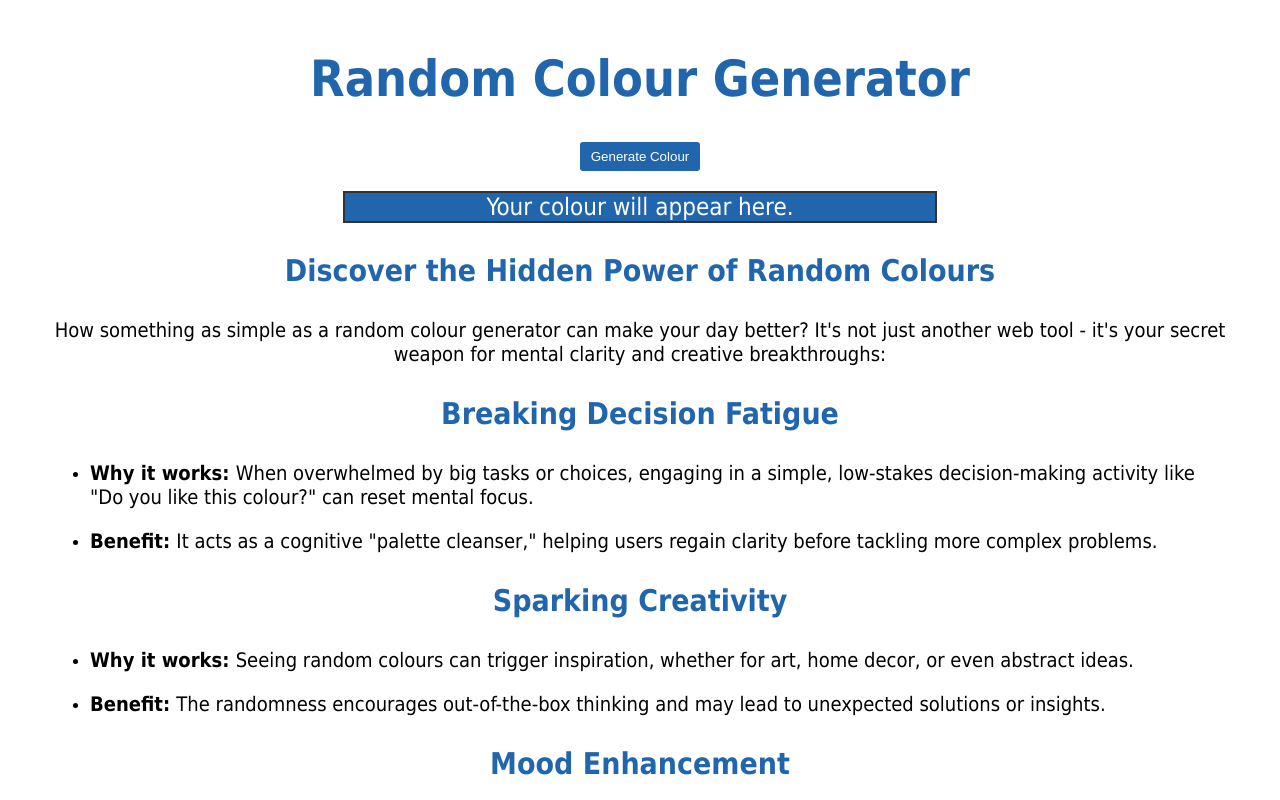
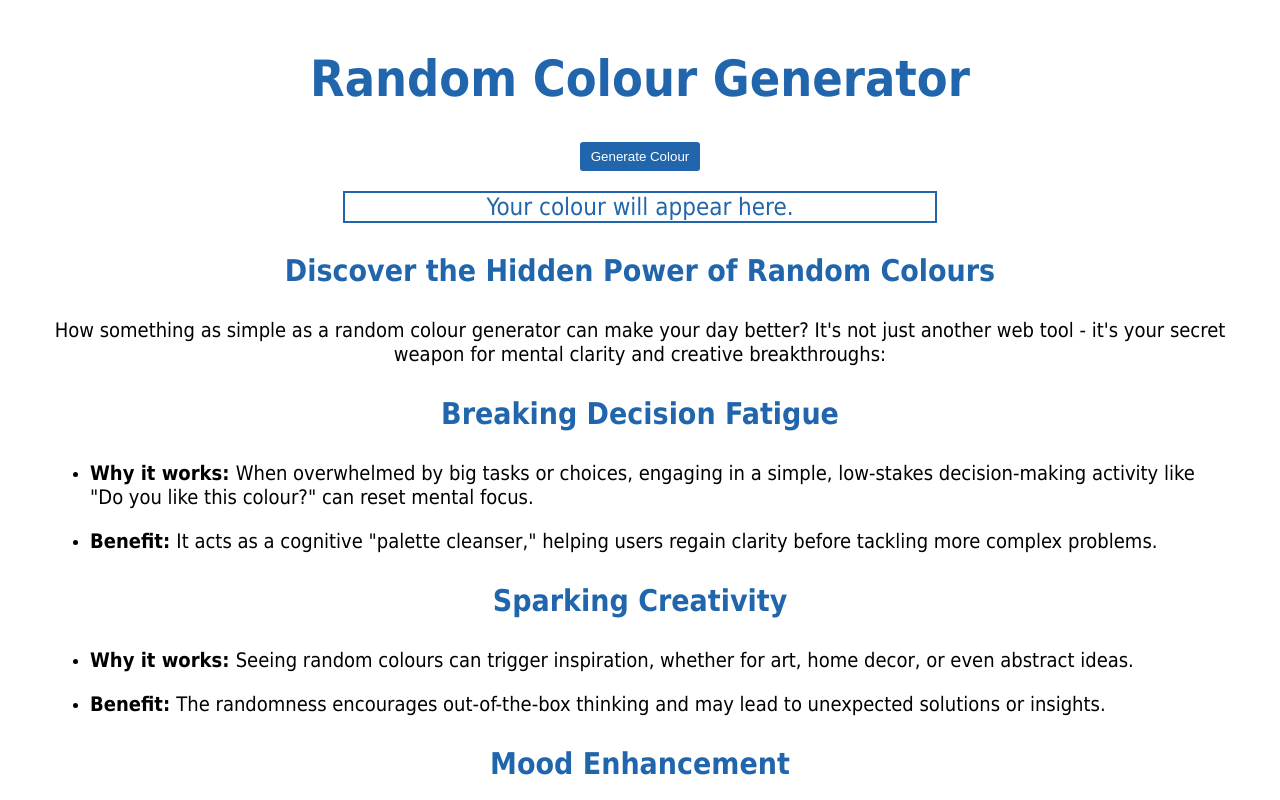
Before and after one commit to lzrdGreen/Random-Colour-Microservice, a plain HTML site: page index.html in a window 1280 px wide. Shown: the top 800 px of the page. Drawn offline with Linux system fonts and the light colour scheme.

Commit message:
Slightly editied the text

```diff
--- a/index.html
+++ b/index.html
@@ -54,12 +54,12 @@
             margin: 20px auto;
             width: 50%;
             height: auto;
-            background-color: #2166ac;
+            background-color: white;
             display: flex;
             justify-content: center;
             align-items: center;
-            border: 2px solid #333;
-            color: white;
+            border: 2px solid #2166ac;
+            color: #2166ac;
             font-size: 1.5em;
             transition: width 0.3s, height 0.3s;
         }
@@ -138,7 +138,8 @@
     </ul>
 
     <p>The beauty lies in its simplicity - everyone understands colour, whether you're a seasoned designer or just someone looking for a moment of inspiration. It's your pocket-sized creativity boost, ready whenever you need that perfect mental break.</p>
-    <p>You may also like our <a href="https://dumh9e9ycmsox.cloudfront.net/">Positive Affirmation Generator</a></p>
+    <p>Looking for more inspiration? Extend your creative flow with positive affirmations:</p>
+        <p><a href="https://dumh9e9ycmsox.cloudfront.net/">Positive Affirmation Generator</a></p>
 
     <script>
         function generateRandomColour() {
```
